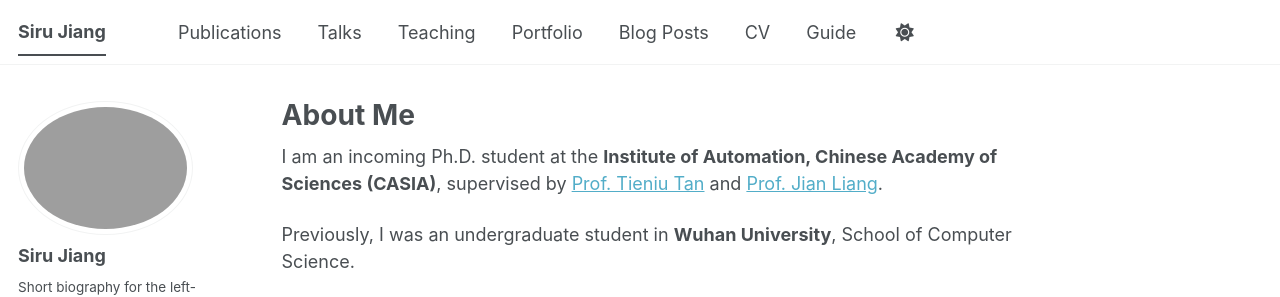
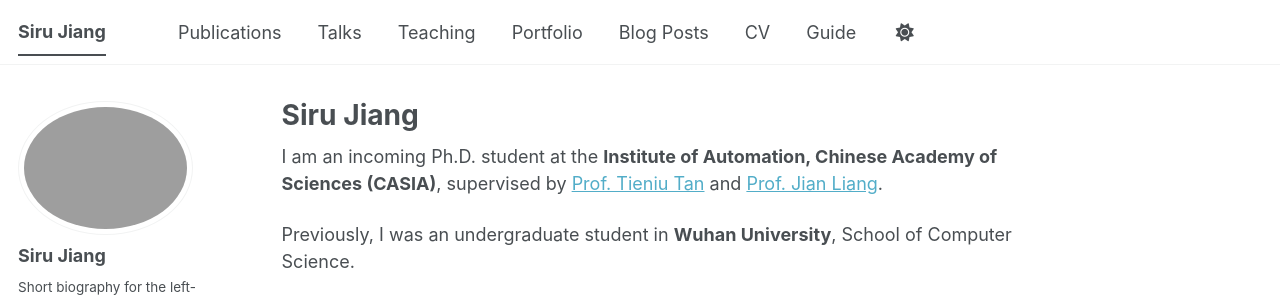
Before and after one commit to SHER-Jiang/sherjiang.github.io, a Jekyll site: the page built from _pages/about.md, in a window 1280 px wide and 900 px high. Shown: the top 297 px of the window. Built offline with Jekyll 4.4.1, drawn with Linux system fonts in a browser that asks for light colours; some web fonts are replaced; a script bundle is joined from its source files by our own code; library files that are not in the unit come from our copies.

Commit message:
Update about.md

```diff
--- a/_pages/about.md
+++ b/_pages/about.md
@@ -1,6 +1,6 @@
 ---
 permalink: /
-title: "About Me"
+title: "Siru Jiang"
 excerpt: "About me"
 author_profile: true
 redirect_from:
```
